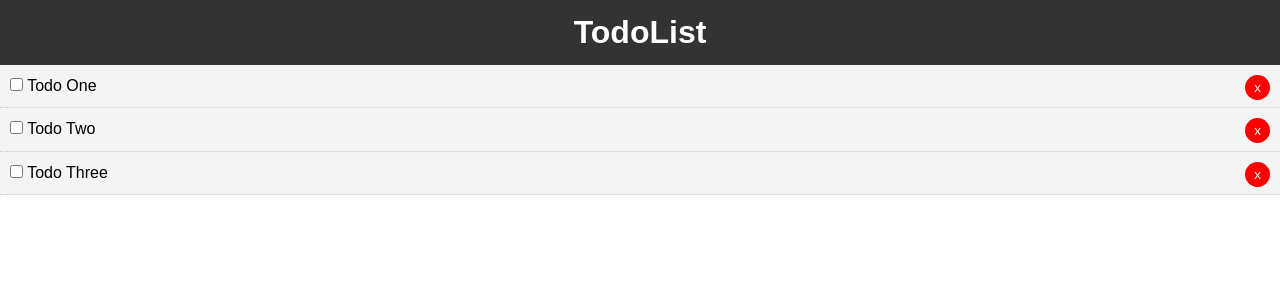
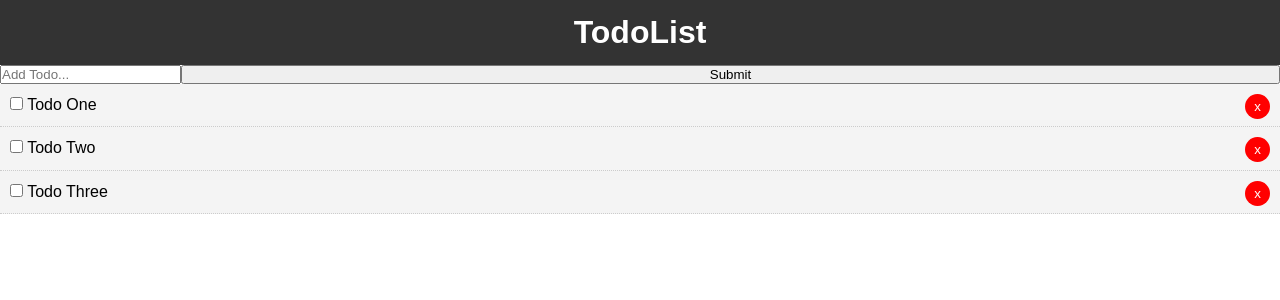
Before and after one commit to Jamie95187/VueCrashCourse, a Vue app: page / in a window 1280 px wide. Shown: the top 300 px of the page. Built offline with nearby package versions, Linux system fonts and the light colour scheme.

Commit message:
add component to add todo

```diff
--- a/src/App.vue
+++ b/src/App.vue
@@ -1,6 +1,7 @@
 <template>
   <div id="app">
   <Header />
+  <AddTodo />
     <Todos v-bind:todos="todos" v-on:del-todo="deleteTodo"/>
   </div>
 </template>
@@ -8,12 +9,14 @@
 <script>
 import Todos from './components/Todos';
 import Header from './components/layout/Header';
+import AddTodo from './components/AddTodo';
 
 export default {
   name: 'App',
   components: {
     Header,
-    Todos
+    Todos,
+    AddTodo
   },
   data() {
     return {
--- /dev/null
+++ b/src/components/AddTodo.vue
@@ -0,0 +1,29 @@
+<template>
+  <div>
+    <form>
+      <input type="text" name="title" placeholder="Add Todo...">
+      <input type="submit" value="Submit" class="btn">
+    </form>
+  </div>
+</template>
+
+<script>
+  export default {
+    name: "AddTodo"
+  }
+</script>
+
+<style scoped>
+  form {
+    display: flex;
+  }
+
+  input[text="text"] {
+    flex: 10;
+    padding: 5px;
+  }
+
+  input[type="submit"] {
+    flex: 2;
+  }
+</style>
```
